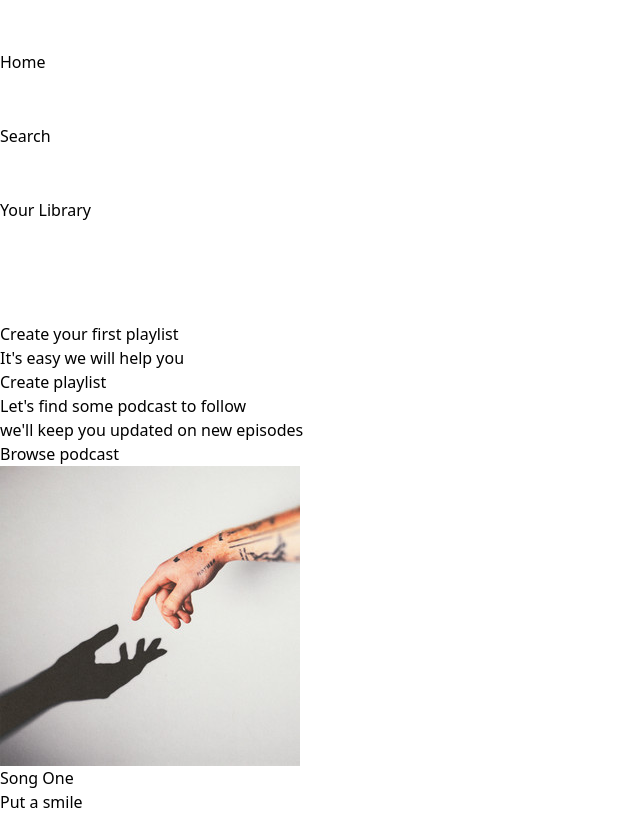
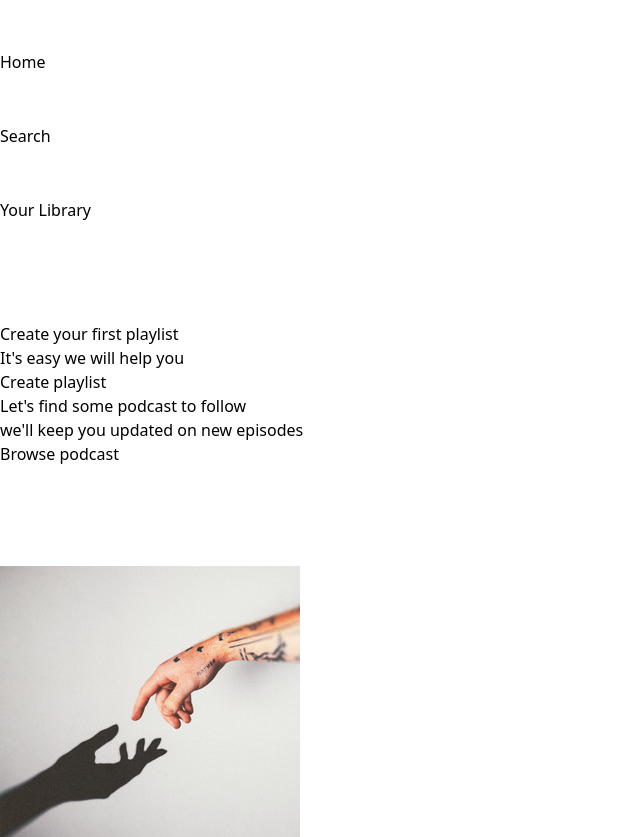
Before and after one commit to emess2g/spotify-clone, a React (Vite) app: page / in a window 1280 px wide. Shown: the top 837 px of the page, without its empty margins (0-640 px from the left). Built offline with nearby package versions, Linux system fonts and the light colour scheme.

Commit message:
imported display comp

```diff
--- a/src/App.jsx
+++ b/src/App.jsx
@@ -1,6 +1,7 @@
 import React from 'react'
 import Sidebar from './components/Sidebar'
 import Player from './components/Player'
+import Display from './components/Display'
 
 
 const App = () => {
@@ -8,6 +9,7 @@ const App = () => {
     <div className='h-screen bg-black'>
       <div className="h-[90%] flex">
         <Sidebar/>
+        <Display/>
       </div>
       <Player/>
     </div>
```
